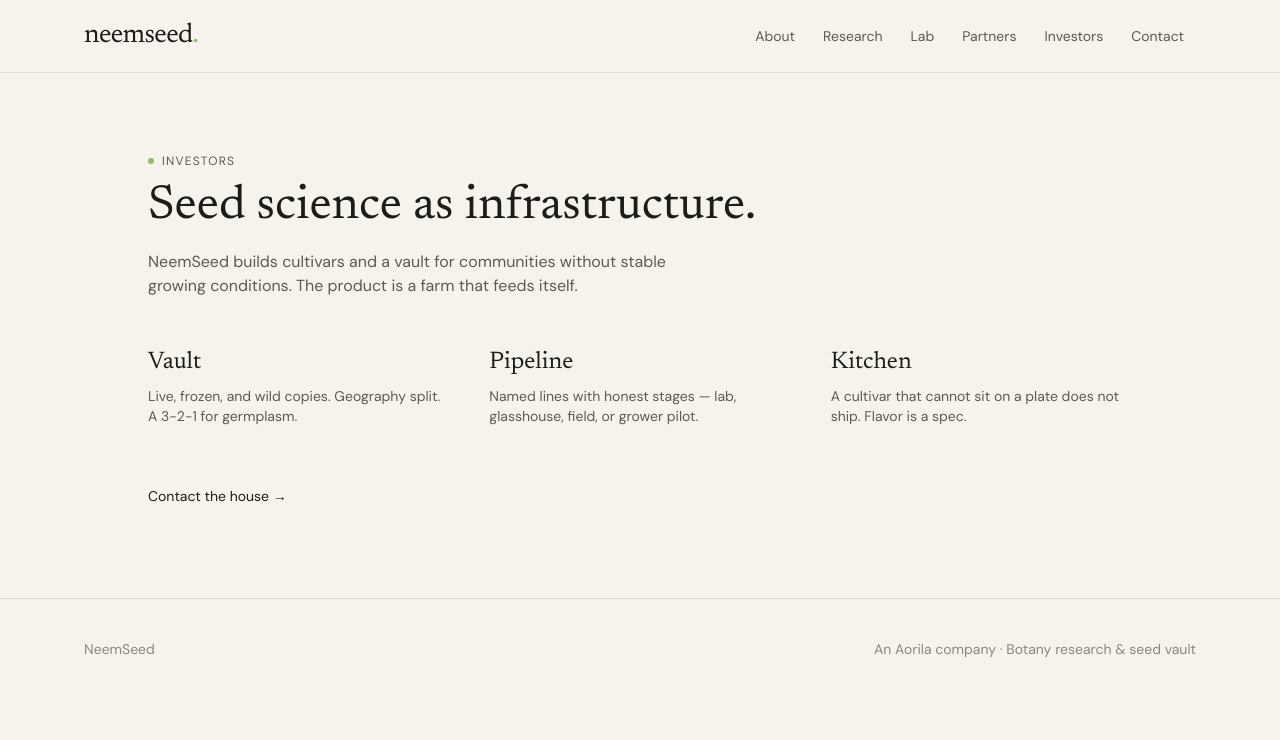
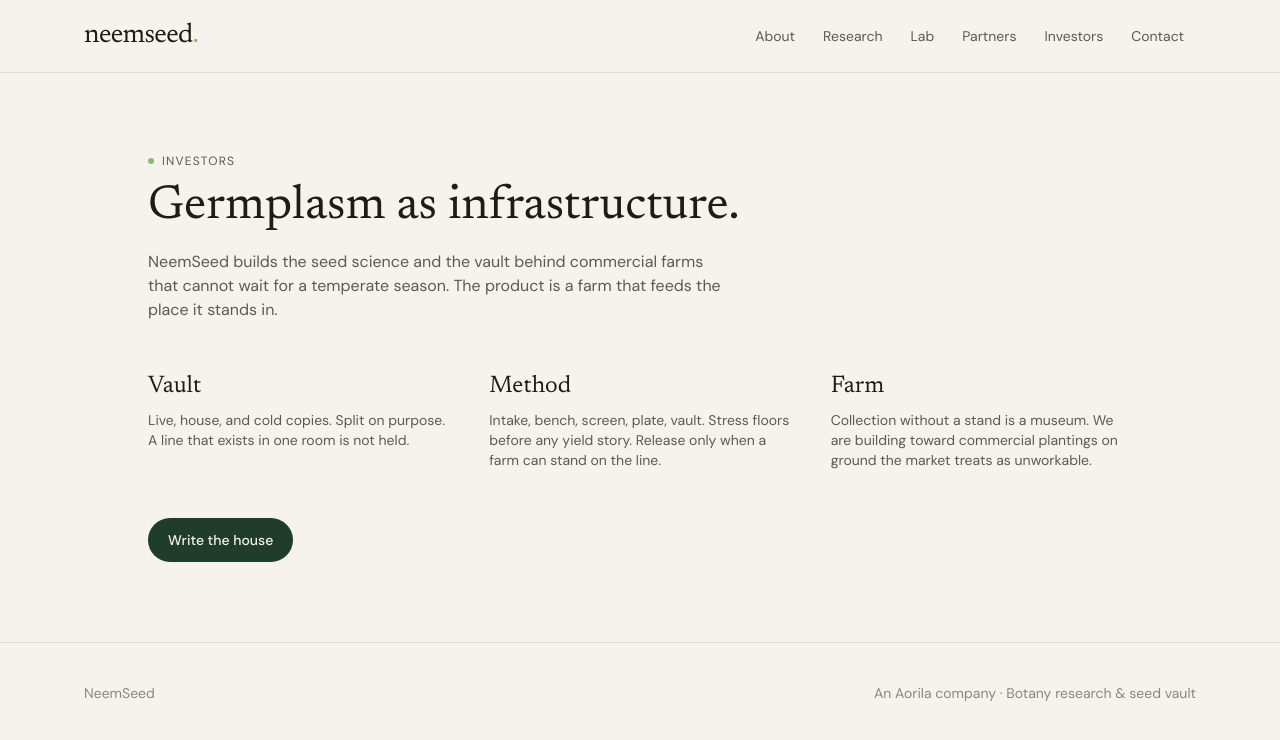
Before and after one commit to nbaldwin09/neemseed, a React (Vite) app: page /investors in a window 1280 px wide. Shown: the top 740 px of the page. Built offline with nearby package versions, Linux system fonts and the light colour scheme.

Commit message:
Investors: vault, method, farm — no pipeline card

```diff
--- a/src/routes/investors.tsx
+++ b/src/routes/investors.tsx
@@ -7,31 +7,34 @@ function InvestorsPage() {
   return (
     <SimplePage
       kicker="Investors"
-      title="Seed science as infrastructure."
-      lead="NeemSeed builds cultivars and a vault for communities without stable growing conditions. The product is a farm that feeds itself."
+      title="Germplasm as infrastructure."
+      lead="NeemSeed builds the seed science and the vault behind commercial farms that cannot wait for a temperate season. The product is a farm that feeds the place it stands in."
     >
       <div className="grid gap-10 sm:grid-cols-3">
         <article>
           <h2 className="font-display text-2xl">Vault</h2>
-          <p className="mt-2 text-sm text-muted">
-            Live, frozen, and wild copies. Geography split. A 3-2-1 for germplasm.
+          <p className="mt-2 text-sm leading-relaxed text-muted">
+            Live, house, and cold copies. Split on purpose. A line that exists in one room is not held.
           </p>
         </article>
         <article>
-          <h2 className="font-display text-2xl">Pipeline</h2>
-          <p className="mt-2 text-sm text-muted">
-            Named lines with honest stages — lab, glasshouse, field, or grower pilot.
+          <h2 className="font-display text-2xl">Method</h2>
+          <p className="mt-2 text-sm leading-relaxed text-muted">
+            Intake, bench, screen, plate, vault. Stress floors before any yield story. Release only when a farm can stand on the line.
           </p>
         </article>
         <article>
-          <h2 className="font-display text-2xl">Kitchen</h2>
-          <p className="mt-2 text-sm text-muted">
-            A cultivar that cannot sit on a plate does not ship. Flavor is a spec.
+          <h2 className="font-display text-2xl">Farm</h2>
+          <p className="mt-2 text-sm leading-relaxed text-muted">
+            Collection without a stand is a museum. We are building toward commercial plantings on ground the market treats as unworkable.
           </p>
         </article>
       </div>
-      <Link to="/contact" className="mt-12 inline-flex h-11 items-center text-sm">
-        Contact the house →
+      <Link
+        to="/contact"
+        className="mt-12 inline-flex h-11 items-center rounded-pill bg-accent px-5 text-sm font-medium text-accent-fg"
+      >
+        Write the house
       </Link>
     </SimplePage>
   );
```
